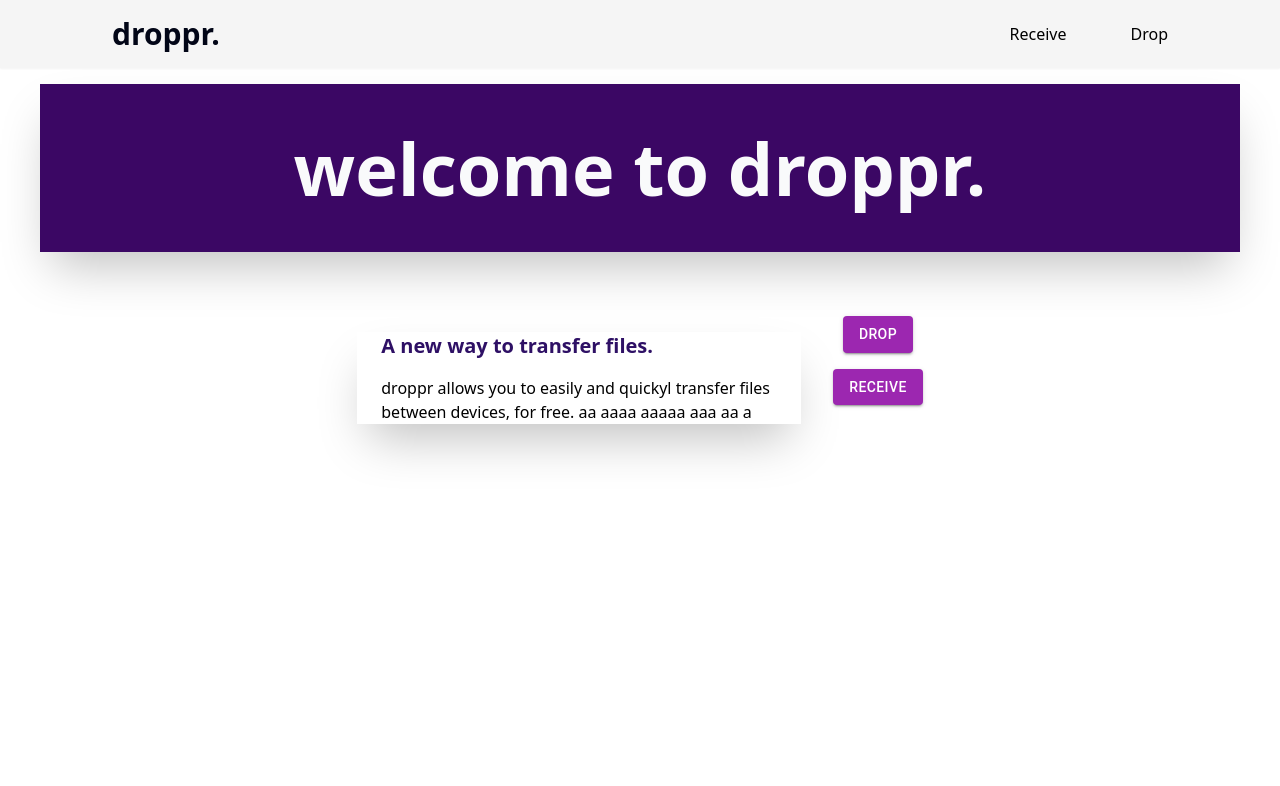
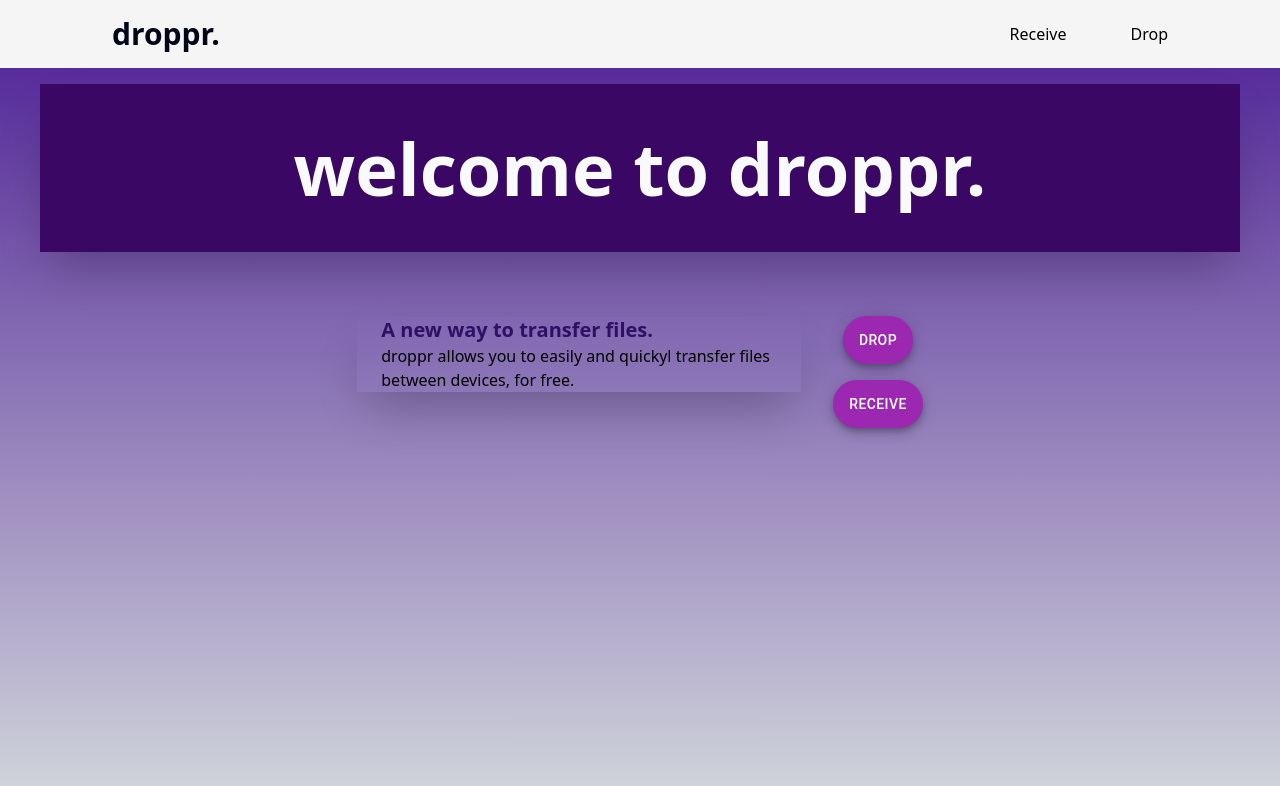
Before and after one commit to micahdbak/droppr, a React app in the folder client/: page /receiver in a window 1280 px wide. Shown: the top 786 px of the page. Built offline with nearby package versions, Linux system fonts and the light colour scheme.

Commit message:
background

```diff
--- a/client/src/pages/landing.jsx
+++ b/client/src/pages/landing.jsx
@@ -1,23 +1,11 @@
 import React from 'react';
 import { Header } from '../components/header.jsx';
 import Container from '@mui/material/Container';
-import Button from '@mui/material/Button';
-
-function link_button(text) {
-  return (
-    <button
-      className="
-  bg-violet-950
-  text-gray-50
-   "
-    >
-      {text}
-    </button>
-  );
-}
+import Fab from '@mui/material/Fab';
 
 export function Landing() {
   return (
+    <body className="min-h-screen bg-gradient-to-b from-violet-900 to-gray-300">
       <div>
         <Header />
         <div>
@@ -31,14 +19,14 @@ export function Landing() {
             <Container maxWidth="xs" className="shadow-2xl">
               <ul>
                 <li>
-                <p className="text-xl align-middle font-bold my-4 text-violet-950">
+                  <p className="text-xl align-middle font-bold text-violet-950">
                     A new way to transfer files.
                   </p>
                 </li>
                 <li>
                   <p>
-                  droppr allows you to easily and quickyl transfer files between devices, for free.
-                  aa aaaa aaaaa aaa aa a
+                    droppr allows you to easily and quickyl transfer files between devices, for
+                    free.
                   </p>
                 </li>
               </ul>
@@ -48,18 +36,29 @@ export function Landing() {
           <div>
             <ul className="flex flex-col items-center justify-center">
               <li className="align-middle pl-8">
-              <Button variant="contained" color="secondary">
+                <Fab
+                  variant="extended"
+                  color="secondary"
+                  className="hover:scale-110 transition ease-in-out"
+                  size="xl"
+                >
                   drop
-              </Button>
+                </Fab>
               </li>
               <li className="align-middle pl-8 my-4">
-              <Button variant="contained" color="secondary" className="align-middle">
+                <Fab
+                  variant="extended"
+                  color="secondary"
+                  className="hover:scale-110 transition ease-in-out"
+                  size="xl"
+                >
                   receive
-              </Button>
+                </Fab>
               </li>
             </ul>
           </div>
         </div>
       </div>
+    </body>
   );
 }
```
Lines whose indentation alone changed are shown as unchanged.
